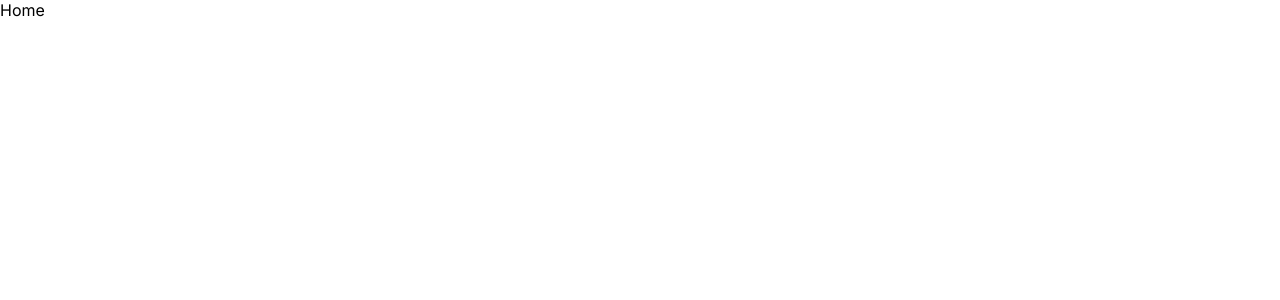
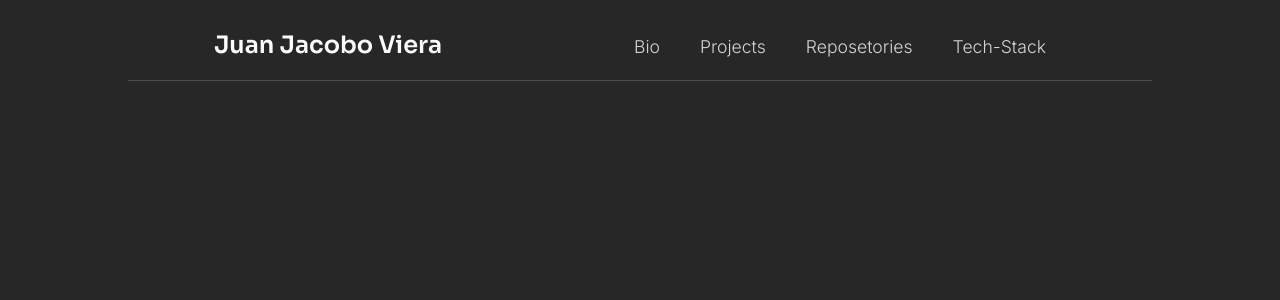
Before and after one commit to juanjacoboviera/frontend-portfolio, a React (Create React App) app: page / in a window 1280 px wide. Shown: the top 300 px of the page. Built offline with nearby package versions, Linux system fonts and the light colour scheme.

Commit message:
add Nav component and html and css structure

```diff
--- /dev/null
+++ b/src/components/nav/Nav.js
@@ -0,0 +1,20 @@
+import React from 'react'
+import './nav.css'
+
+const Nav = () => {
+  return (
+   <nav className='navBar-container'>
+        <div className='navBar'>
+        <h2 className='logo'>Juan Jacobo Viera</h2>
+        <ul className=''>
+            <li>Bio</li>
+            <li>Projects</li>
+            <li>Reposetories</li>
+            <li>Tech-Stack</li>
+        </ul>
+        </div>
+   </nav>
+  )
+}
+
+export default Nav
--- /dev/null
+++ b/src/components/nav/nav.css
@@ -0,0 +1,29 @@
+.navBar-container{
+    display: flex;
+    justify-content: center;
+}
+
+.navBar{
+    display: flex;
+    flex-direction: row;
+    justify-content: space-around;
+    align-items: baseline;
+    padding: 30px 0px 20px 0px;
+    width: 80%;
+    border-bottom: 1px solid #4D4D4D;
+}
+
+ul{
+    display: flex;
+    flex-direction: row;
+
+}
+
+li{
+    margin: 0 20px;
+    color: #D4D4D4;
+    font-size: 1.1em;
+    font-family: 'Inter', sans-serif;
+    font-weight: 300;
+    list-style-type: none;
+}
--- a/src/pages/Home.js
+++ b/src/pages/Home.js
@@ -1,8 +1,11 @@
 import React from 'react'
+import Nav from '../components/nav/Nav'
 
 const Home = () => {
   return (
-    <div>Home</div>
+    <>
+    <Nav/>
+    </>
   )
 }
 
--- a/src/style.css
+++ b/src/style.css
@@ -10,3 +10,51 @@
   -moz-osx-font-smoothing: grayscale;
   font-size: 16px;
 }
+
+body{
+  background-color: #272727;
+}
+
+
+h1{
+  color: #FBFBFB;
+  font-size: 3.5em;
+  font-family: 'Sora', sans-serif;
+  font-weight: 600;
+}
+
+
+h2{
+  color: #FBFBFB;
+  font-size: 3em;
+  font-family: 'Sora', sans-serif;
+  font-weight: 600;
+}
+
+h3{
+  color: #FBFBFB;
+  font-size: 1.8em;
+  font-family: 'Sora', sans-serif;
+  font-weight: 600;
+}
+
+h4{
+  color: #DEDEDE;
+  font-size: 1.1em;
+  font-family: 'Inter', sans-serif;
+  font-weight: 600;
+}
+
+p{
+  color: #D4D4D4;
+  font-size: 1.1em;
+  font-family: 'Inter', sans-serif;
+  font-weight: 300;
+}
+
+.logo{
+  color: #FBFBFB;
+  font-size: 1.5em;
+  font-family: 'Sora', sans-serif;
+  font-weight: 600;
+}
```
